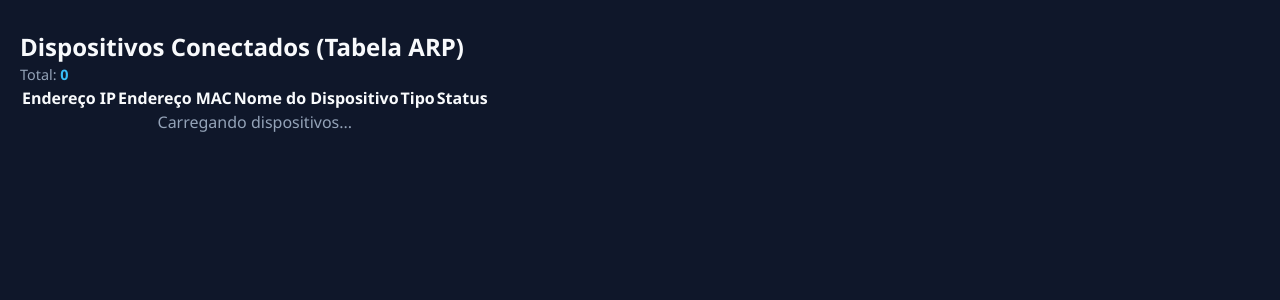
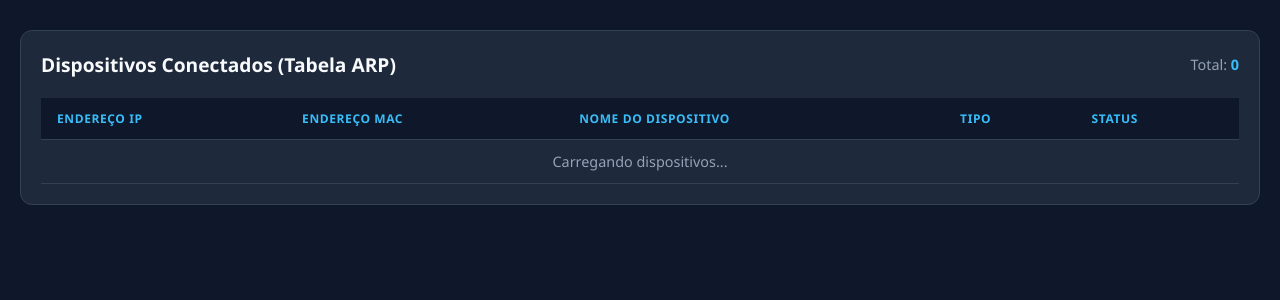
Before and after one commit to nicolaslourenc2/mikrotik-dashboard-web, a PHP site: page /dhcp.php in a window 1280 px wide. Shown: the part 74-374 px from the top of the page. Run offline with PHP 8.4, Linux system fonts and the light colour scheme.

Commit message:
atualizados arquivos css's e js e criado arp.js para manipulação de dados

```diff
--- a/assets/css/style.css
+++ b/assets/css/style.css
@@ -97,3 +97,77 @@ header nav a.active {
     border-radius: 4px;
     transition: width 0.4s ease-in-out; /* Animação suave na barrinha */
 }
+
+/* Estilos para Tabelas */
+.table-container {
+    background-color: #1e293b;
+    border: 1px solid #334155;
+    border-radius: 12px;
+    padding: 20px;
+    overflow-x: auto;
+}
+
+.table-header {
+    display: flex;
+    justify-content: space-between;
+    align-items: center;
+    margin-bottom: 20px;
+}
+
+.table-header h2 {
+    font-size: 1.2rem;
+    color: #f8fafc;
+}
+
+table {
+    width: 100%;
+    border-collapse: collapse;
+    text-align: left;
+}
+
+th, td {
+    padding: 12px 16px;
+    border-bottom: 1px solid #334155;
+    font-size: 0.9rem;
+}
+
+th {
+    background-color: #0f172a;
+    color: #38bdf8;
+    text-transform: uppercase;
+    font-size: 0.75rem;
+    letter-spacing: 0.05em;
+}
+
+tr:hover {
+    background-color: #334155/30;
+}
+
+/* Badges de Status */
+.badge {
+    padding: 4px 8px;
+    border-radius: 6px;
+    font-size: 0.75rem;
+    font-weight: 600;
+    text-transform: uppercase;
+}
+
+.badge-bound {
+    background-color: #166534;
+    color: #86efac;
+}
+
+.badge-waiting {
+    background-color: #854d0e;
+    color: #fef08a;
+}
+
+.badge-static {
+    background-color: #1e3a8a;
+    color: #93c5fd;
+}
+
+.badge-dynamic {
+    background-color: #374151;
+    color: #d1d5db;
+}
--- /dev/null
+++ b/assets/js/arp.js
@@ -0,0 +1,42 @@
+async function loadArpDevices() {
+    try {
+        const response = await fetch('api_dhcp.php'); // Ou api_arp.php
+        const data = await response.json();
+
+        if (!data.success) {
+            console.error(data.error);
+            return;
+        }
+
+        document.getElementById('total-leases').innerText = data.count;
+        const tbody = document.getElementById('dhcp-table-body');
+        tbody.innerHTML = '';
+
+        if (data.devices.length === 0) {
+            tbody.innerHTML = '<tr><td colspan="5" style="text-align:center;">Nenhum dispositivo encontrado na Tabela ARP.</td></tr>';
+            return;
+        }
+
+        data.devices.forEach(device => {
+            const statusClass = device.complete === 'Ativo' ? 'badge-bound' : 'badge-waiting';
+            const typeClass = device.dynamic === 'Estático' ? 'badge-static' : 'badge-dynamic';
+
+            const row = `
+                <tr>
+                    <td><strong>${device.address}</strong></td>
+                    <td style="font-family: monospace; color: #94a3b8;">${device.mac}</td>
+                    <td><span class="badge badge-dynamic">${device.interface}</span></td>
+                    <td><span class="badge ${typeClass}">${device.dynamic}</span></td>
+                    <td><span class="badge ${statusClass}">${device.complete}</span></td>
+                </tr>
+            `;
+            tbody.innerHTML += row;
+        });
+
+    } catch (err) {
+        console.error("Erro ao carregar dispositivos ARP:", err);
+    }
+}
+
+loadArpDevices();
+setInterval(loadArpDevices, 5000);
```
